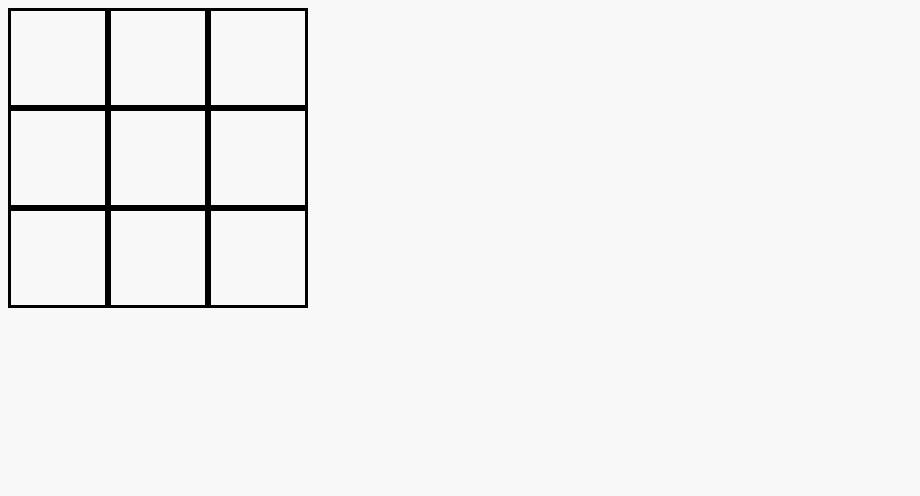
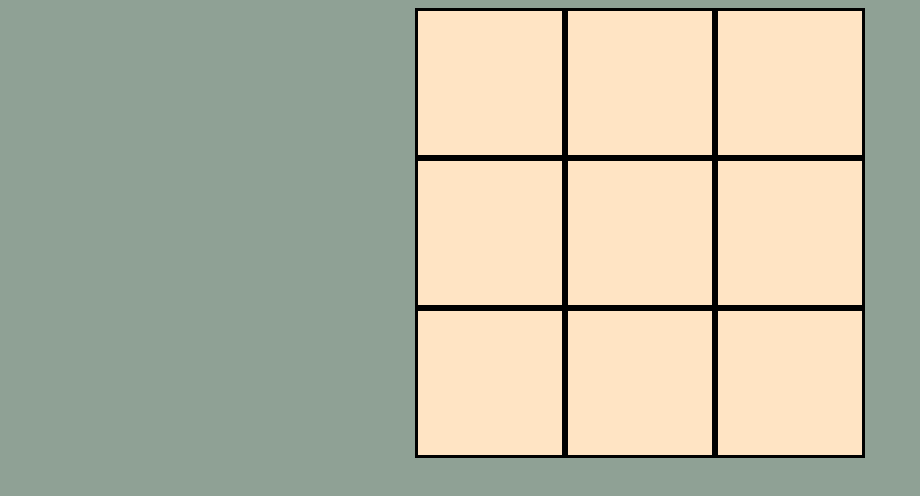
Before and after one commit to TomaszLaboj/tic-tac-toe-react, a React (Vite) app: page / in a window 1280 px wide. Shown: the top 496 px of the page, without its empty margins (0-920 px from the left). Built offline with nearby package versions, Linux system fonts and the light colour scheme.

Commit message:
added css

```diff
--- a/src/components/App.css
+++ b/src/components/App.css
@@ -1,14 +1,18 @@
 html {
-    background: #f8f8f8;
+    background: #8fa195;
 }
 
 .board {
+    justify-content: center;
     display: grid;
-    grid-template-rows: 100px 100px 100px;
-    grid-template-columns: 100px 100px 100px;
+    grid-template-rows: 150px 150px 150px;
+    grid-template-columns: 150px 150px 150px;
 }
 
 .square {
+    background-color: bisque;
+    font-family: "Gill Sans", "Gill Sans MT", Calibri, "Trebuchet MS",
+        sans-serif;
     border: black;
     border-style: solid;
     font-size: 6rem;
```
